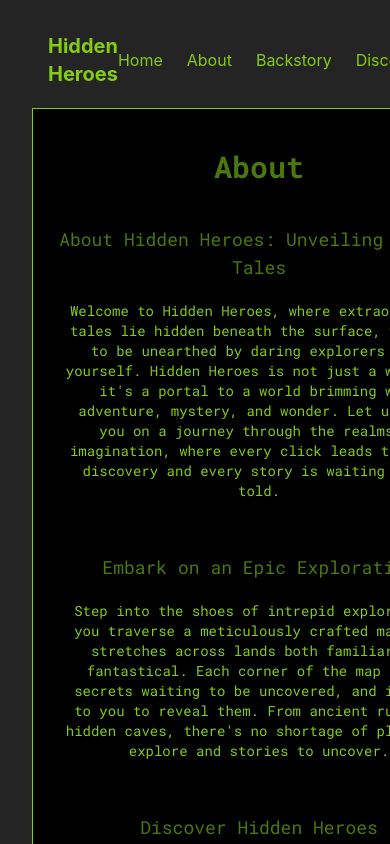
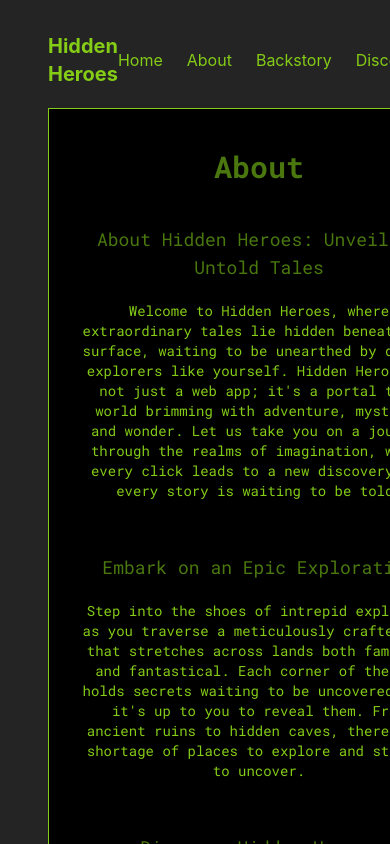
Before and after one commit to nonebula/hidden-heroes, a React (Vite) app: page /about in a window 390 px wide. Shown: the top 844 px of the page. Built offline with nearby package versions, Linux system fonts and the light colour scheme.

Commit message:
Responsiveness edits

```diff
--- a/src/index.css
+++ b/src/index.css
@@ -7,8 +7,7 @@
 
   background-color: #242424;
   display: flex;
-  max-width: 100vw;
-  max-height: 100vh;
+
   font-synthesis: none;
   text-rendering: optimizeLegibility;
   -webkit-font-smoothing: antialiased;
--- a/src/pages/About/About.jsx
+++ b/src/pages/About/About.jsx
@@ -1,6 +1,6 @@
 const About = () => {
   return (
-    <div className="container mx-auto bg-black border border-lime-500 px-4 sm:px-8 md:px-16 lg:px-20 xl:px-24 pb-10 sm:pb-20 flex flex-col items-center font-roboto-mono">
+    <div className="bg-black border border-lime-500 px-4 sm:px-8 md:px-16 lg:px-20 xl:px-24 mx-4 sm:mx-8 md:mx-16 lg:mx-20 xl:mx-24 flex flex-col items-center font-roboto-mono">
       <h1 className="text-lime-700 font-bold mt-10 mb-5 animate-pulse text-3xl sm:text-4xl">
         About
       </h1>
--- a/src/pages/Backstory/BackstoryLogic.jsx
+++ b/src/pages/Backstory/BackstoryLogic.jsx
@@ -6,7 +6,7 @@ const BackstoryLogic = ({
   const ageNumber = parseInt(age);
 
   return (
-    <div className="container mx-auto flex flex-col items-center mb-5 mt-5 px-4 sm:px-8 md:px-16 lg:px-20 xl:px-24">
+    <div className="bg-black border border-lime-500 px-4 sm:px-8 md:px-16 lg:px-20 xl:px-24 mx-4 sm:mx-8 md:mx-16 lg:mx-20 xl:mx-24 flex flex-col items-center font-roboto-mono">
       <img
         src={profileImg}
         alt={name}
--- a/src/pages/Discover/Discover.jsx
+++ b/src/pages/Discover/Discover.jsx
@@ -28,11 +28,9 @@ const Discover = () => {
   );
 
   return (
-    <div className="bg-black border border-lime-500 px-4 sm:px-8 md:px-16 lg:px-20 xl:px-24 pb-10 sm:pb-20 flex flex-col items-center font-roboto-mono">
-      <h1 className="text-lime-700 text-3xl sm:text-4xl font-bold mt-5 mb-8 sm:mb-10">
-        Discover
-      </h1>
-      <p className="text-lime-500 mb-8 sm:mb-10 text-sm sm:text-lg max-w-lg text-center">
+    <div className="bg-black border border-lime-500 px-16 mx-16 pb-20 flex flex-col items-center font-roboto-mono">
+      <h1 className="text-lime-700 text-4xl font-bold mt-5 mb-10">Discover</h1>
+      <p className="text-lime-500 mb-10">
         There have been reports of abnormally lucky experiences in London,
         trending on social media. Our intelligence suggests there may be a
         special in the area. Click around to inspect different spots and see if
```
